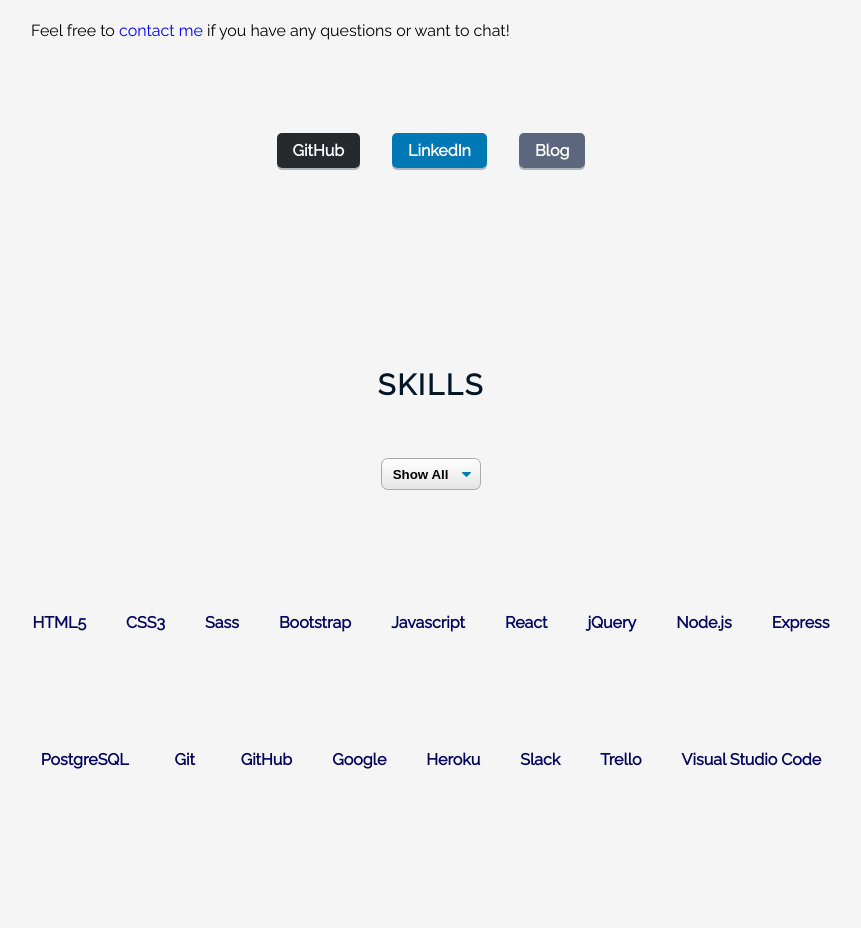
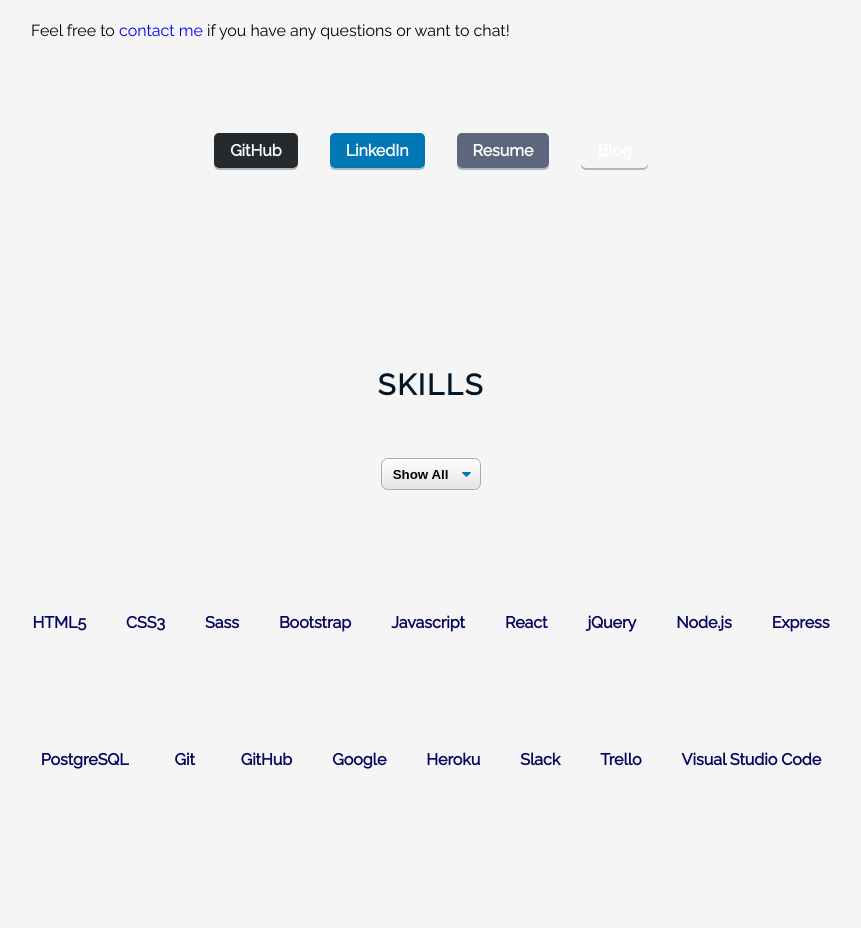
Before and after one commit to Andrew-Kil/andrewkil.com, a React (Create React App) app: page / in a window 1280 px wide. Shown: the part 1260-2188 px from the top of the page, without its empty margins (209-1070 px from the left). Built offline with nearby package versions, Linux system fonts and the light colour scheme; some icons are missing.

Commit message:
add resume button

```diff
--- a/src/components/About/About.js
+++ b/src/components/About/About.js
@@ -52,6 +52,13 @@
               LinkedIn
             </a>
             <a
+              href={resume}
+              target="_blank"
+              rel="noopener noreferrer"
+              className="contact-buttons">
+              Resume
+            </a>
+            <a
               href="https://blah-blah-blog.netlify.app/"
               target="_blank"
               rel="noopener noreferrer"
```
